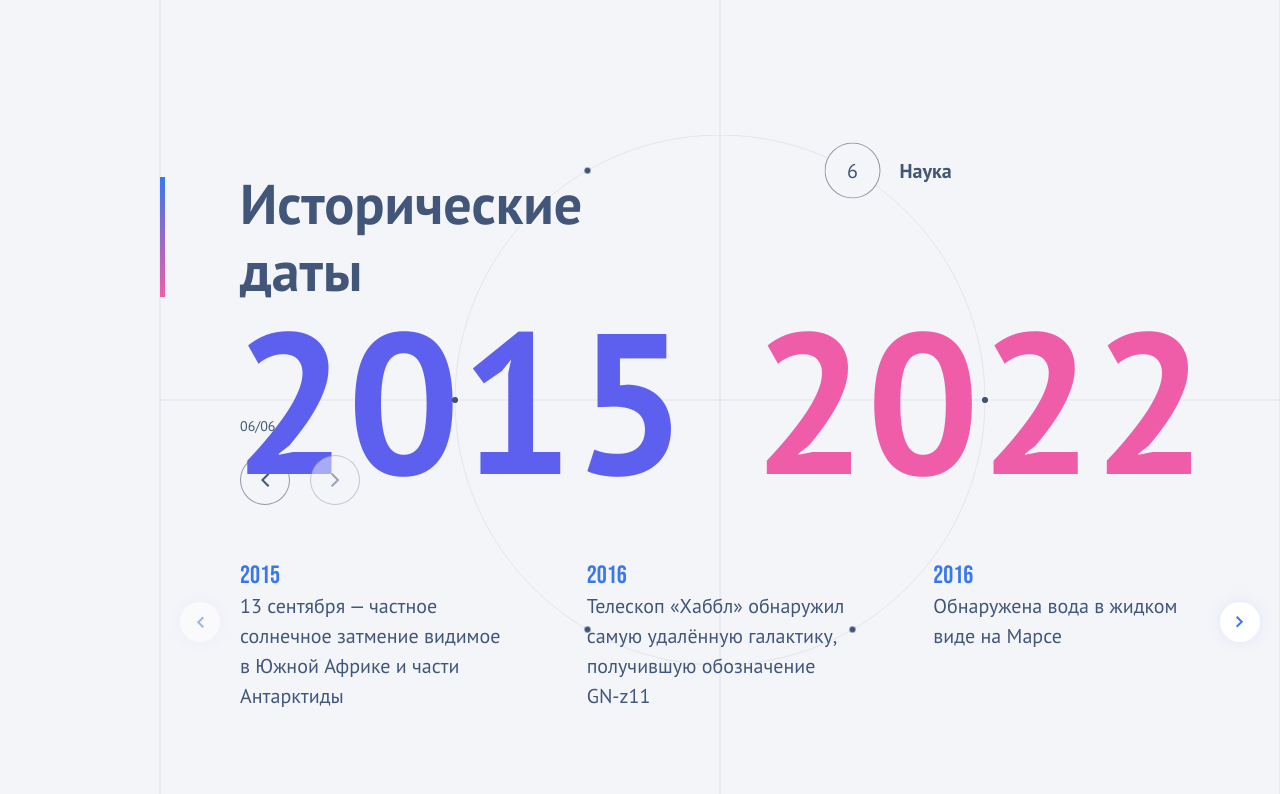
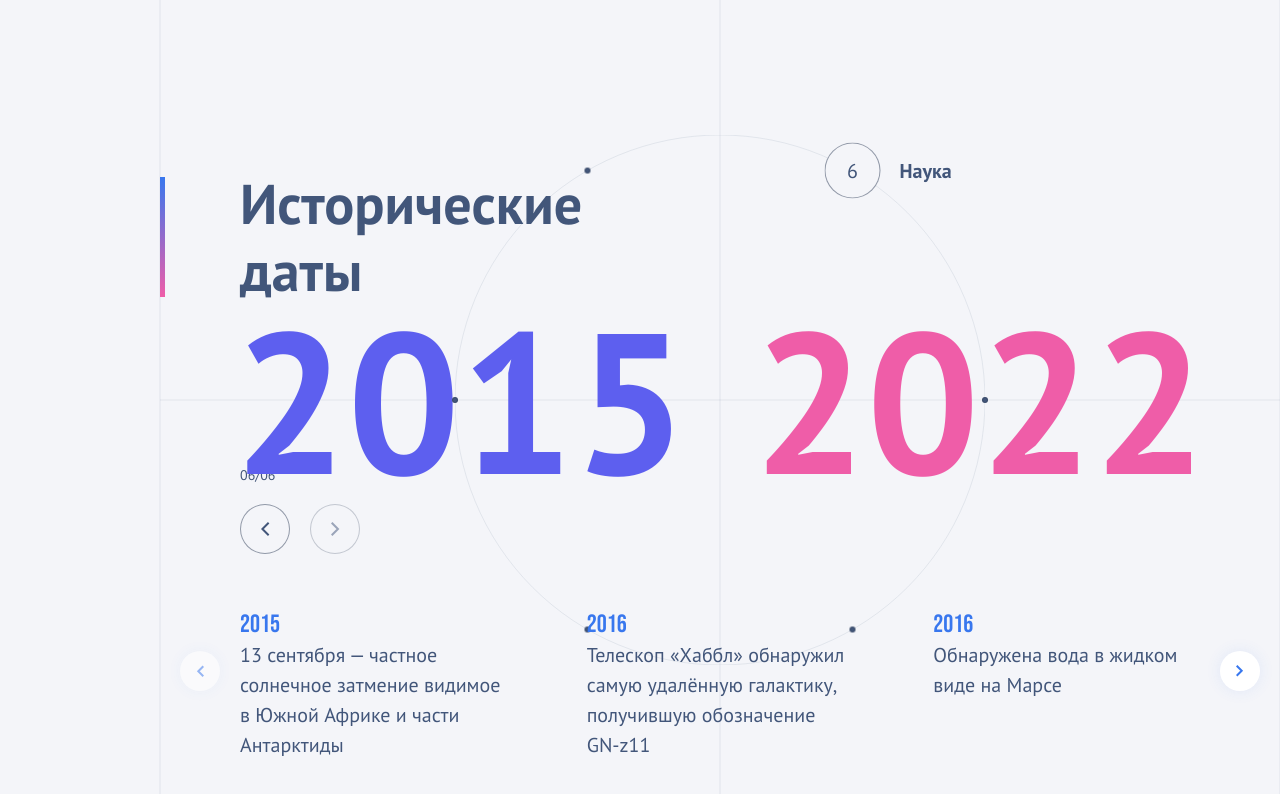
Before and after one commit to AntonDyrdin/react-app, a React app: page / in a window 1280 px wide. Shown: the top 794 px of the page. Built offline with nearby package versions, Linux system fonts and the light colour scheme.

Commit message:
fix timeline__container

```diff
--- a/src/components/Timeline/Timeline.scss
+++ b/src/components/Timeline/Timeline.scss
@@ -23,7 +23,7 @@
     display: flex;
     flex-direction: column;
     height: 100vh;
-    padding: 170px 80px 89px 80px;
+    padding: 170px 80px 40px 80px;
   }
 
   &__header {
```
